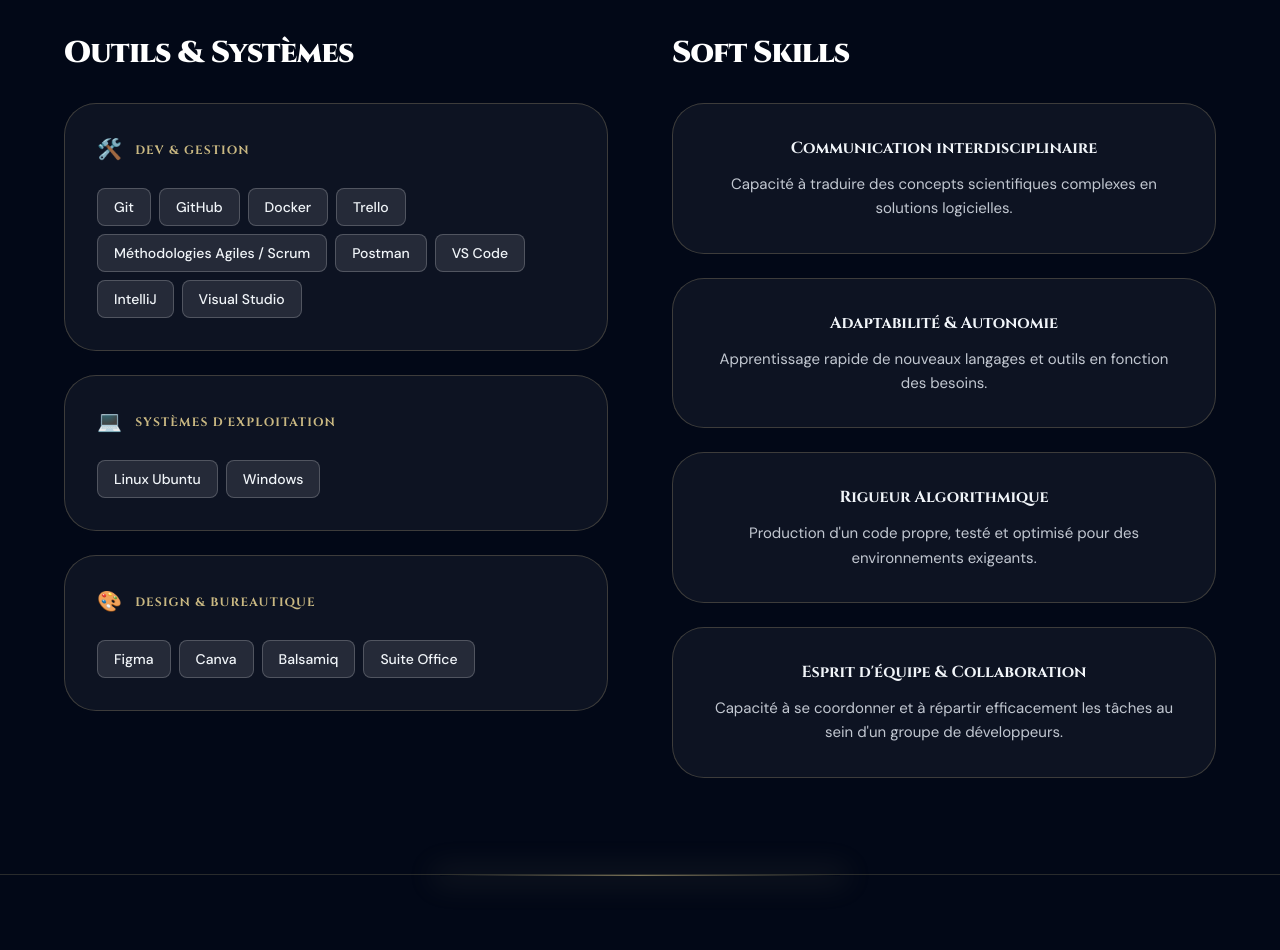
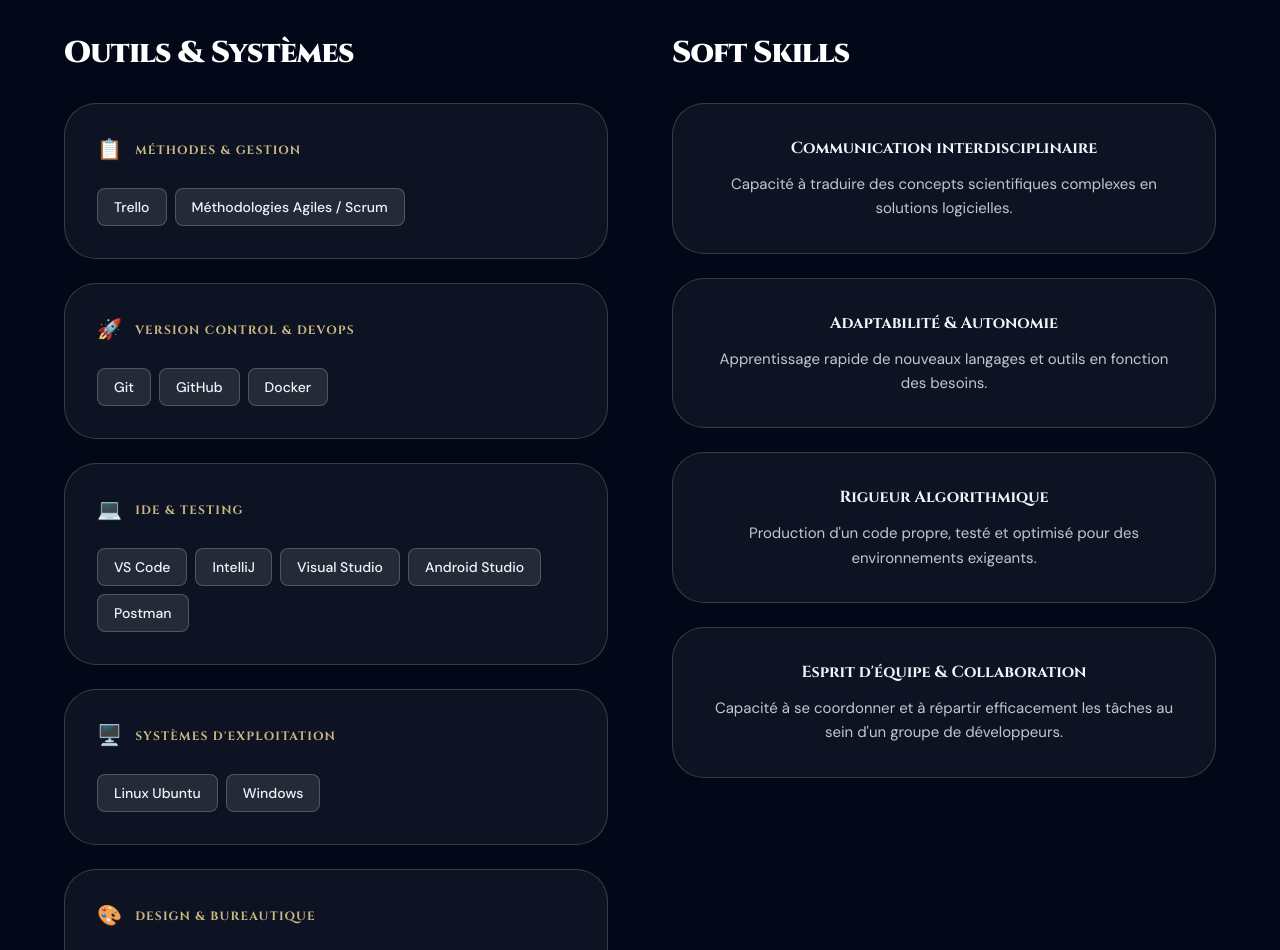
Before and after one commit to Mathys-V/portfolio-mathys, a Next.js app: page /competences in a window 1280 px wide. Shown: the part 2020-2970 px from the top of the page. Built offline with nearby package versions, Linux system fonts and the light colour scheme.

Commit message:
Maj outils & systemes

```diff
--- a/app/competences/page.tsx
+++ b/app/competences/page.tsx
@@ -343,22 +343,52 @@
               Outils & Systèmes
             </h2>
             <div className="grid grid-cols-1 gap-6">
-              {/* Dev & Gestion */}
+              {/* 1. Gestion & Méthodes */}
               <div className="p-8 cosmic-card rounded-[2rem] flex flex-col items-center lg:items-start text-center lg:text-left">
                 <h4 className="font-bold text-[#c9b882] mb-6 flex items-center gap-3 cinzel tracking-widest text-xs uppercase">
-                  <span className="text-xl">🛠️</span> Dev & Gestion
+                  <span className="text-xl">📋</span> Méthodes & Gestion
+                </h4>
+                <div className="flex flex-wrap justify-center lg:justify-start gap-2">
+                  {["Trello", "Méthodologies Agiles / Scrum"].map((tool) => (
+                    <span
+                      key={tool}
+                      className="px-4 py-2 bg-white/10 border border-white/20 rounded-lg text-sm font-medium text-slate-100 dm-sans"
+                    >
+                      {tool}
+                    </span>
+                  ))}
+                </div>
+              </div>
+
+              {/* 2. Version Control & DevOps */}
+              <div className="p-8 cosmic-card rounded-[2rem] flex flex-col items-center lg:items-start text-center lg:text-left">
+                <h4 className="font-bold text-[#c9b882] mb-6 flex items-center gap-3 cinzel tracking-widest text-xs uppercase">
+                  <span className="text-xl">🚀</span> Version Control & DevOps
+                </h4>
+                <div className="flex flex-wrap justify-center lg:justify-start gap-2">
+                  {["Git", "GitHub", "Docker"].map((tool) => (
+                    <span
+                      key={tool}
+                      className="px-4 py-2 bg-white/10 border border-white/20 rounded-lg text-sm font-medium text-slate-100 dm-sans"
+                    >
+                      {tool}
+                    </span>
+                  ))}
+                </div>
+              </div>
+
+              {/* 3. Environnements (IDE) & Tests */}
+              <div className="p-8 cosmic-card rounded-[2rem] flex flex-col items-center lg:items-start text-center lg:text-left">
+                <h4 className="font-bold text-[#c9b882] mb-6 flex items-center gap-3 cinzel tracking-widest text-xs uppercase">
+                  <span className="text-xl">💻</span> IDE & Testing
                 </h4>
                 <div className="flex flex-wrap justify-center lg:justify-start gap-2">
                   {[
-                    "Git",
-                    "GitHub",
-                    "Docker",
-                    "Trello",
-                    "Méthodologies Agiles / Scrum",
-                    "Postman",
                     "VS Code",
                     "IntelliJ",
                     "Visual Studio",
+                    "Android Studio",
+                    "Postman",
                   ].map((tool) => (
                     <span
                       key={tool}
@@ -370,10 +400,10 @@
                 </div>
               </div>
 
-              {/* Systèmes d'exploitation */}
+              {/* Systèmes d'exploitation*/}
               <div className="p-8 cosmic-card rounded-[2rem] flex flex-col items-center lg:items-start text-center lg:text-left">
                 <h4 className="font-bold text-[#c9b882] mb-6 flex items-center gap-3 cinzel tracking-widest text-xs uppercase">
-                  <span className="text-xl">💻</span> Systèmes d'exploitation
+                  <span className="text-xl">🖥️</span> Systèmes d'exploitation
                 </h4>
                 <div className="flex flex-wrap justify-center lg:justify-start gap-2">
                   {["Linux Ubuntu", "Windows"].map((tool) => (
@@ -387,7 +417,7 @@
                 </div>
               </div>
 
-              {/* Design & Bureautique */}
+              {/* Design & Bureautique  */}
               <div className="p-8 cosmic-card rounded-[2rem] flex flex-col items-center lg:items-start text-center lg:text-left">
                 <h4 className="font-bold text-[#c9b882] mb-6 flex items-center gap-3 cinzel tracking-widest text-xs uppercase">
                   <span className="text-xl">🎨</span> Design & Bureautique
```
